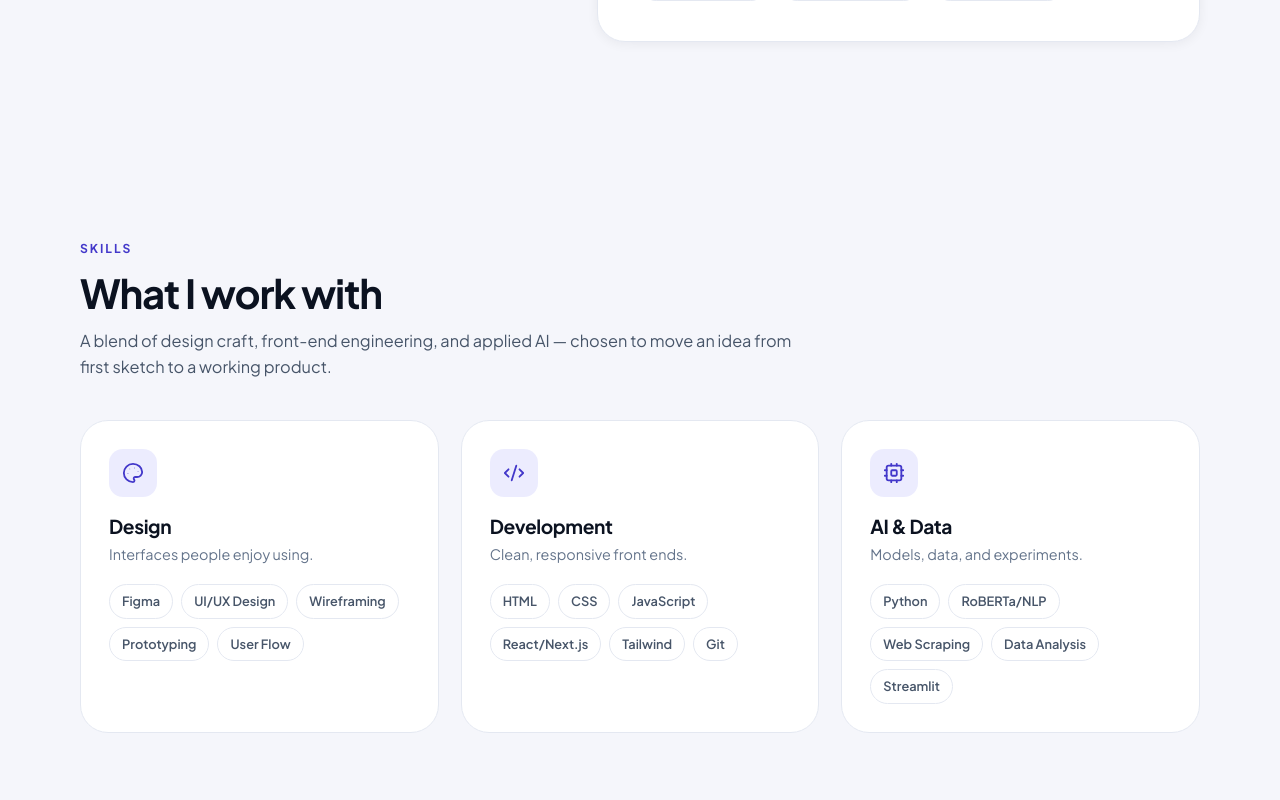
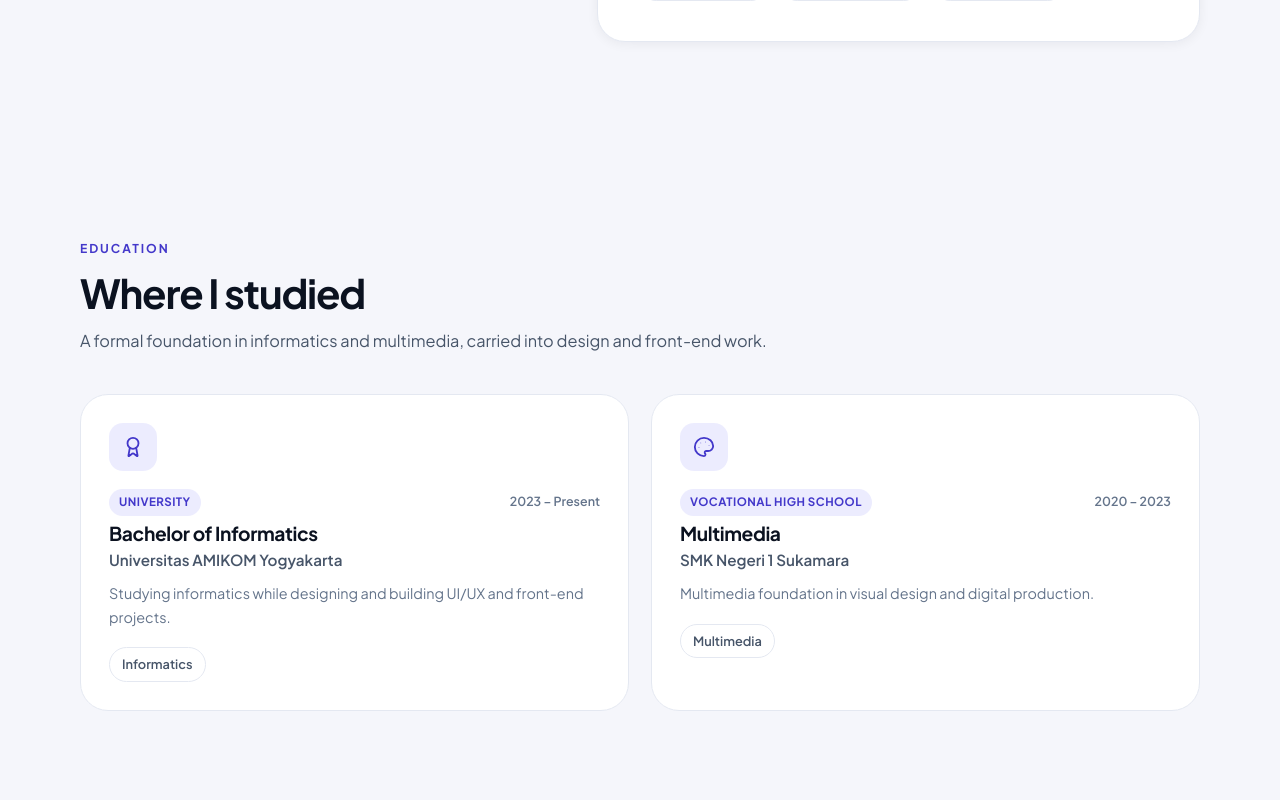
Before and after one commit to putrisadiyah19/portfolio-putri, a Vue app: page / in a window 1280 px wide. Shown: the part 1300-2100 px from the top of the page. Built offline with nearby package versions, Linux system fonts and the light colour scheme; no server answers.

Commit message:
translate remaining text to English

```diff
--- a/src/App.vue
+++ b/src/App.vue
@@ -3,6 +3,7 @@ import { onBeforeUnmount, onMounted, ref } from 'vue'
 import NavBar from './components/NavBar.vue'
 import HeroSection from './components/HeroSection.vue'
 import AboutSection from './components/AboutSection.vue'
+import EducationSection from './components/EducationSection.vue'
 import SkillsSection from './components/SkillsSection.vue'
 import ProjectsSection from './components/ProjectsSection.vue'
 import ExperienceSection from './components/ExperienceSection.vue'
@@ -48,6 +49,7 @@ onBeforeUnmount(() => {
     <main>
       <HeroSection />
       <AboutSection />
+      <EducationSection />
       <SkillsSection />
       <ProjectsSection />
       <ExperienceSection />
--- /dev/null
+++ b/src/components/EducationSection.vue
@@ -0,0 +1,177 @@
+<script setup>
+import AppIcon from './AppIcon.vue'
+
+const education = [
+  {
+    icon: 'award',
+    type: 'University',
+    title: 'Bachelor of Informatics',
+    org: 'Universitas AMIKOM Yogyakarta',
+    period: '2023 – Present',
+    blurb: 'Studying informatics while designing and building UI/UX and front-end projects.',
+    tags: ['Informatics'],
+  },
+  {
+    icon: 'palette',
+    type: 'Vocational high school',
+    title: 'Multimedia',
+    org: 'SMK Negeri 1 Sukamara',
+    period: '2020 – 2023',
+    blurb: 'Multimedia foundation in visual design and digital production.',
+    tags: ['Multimedia'],
+  },
+]
+</script>
+
+<template>
+  <section id="education" class="section">
+    <div class="container">
+      <div v-reveal class="section-head">
+        <span class="kicker">Education</span>
+        <h2 class="section-title">Where I studied</h2>
+        <p class="section-sub">
+          A formal foundation in informatics and multimedia, carried into design and front-end work.
+        </p>
+      </div>
+
+      <div class="edu__grid">
+        <article
+          v-for="(item, index) in education"
+          :key="item.title"
+          v-reveal="{ delay: index * 90 }"
+          class="edu-card"
+        >
+          <span class="edu-card__icon">
+            <AppIcon :name="item.icon" :size="22" />
+          </span>
+
+          <div class="edu-card__meta">
+            <span class="edu-card__type">{{ item.type }}</span>
+            <span class="edu-card__period">{{ item.period }}</span>
+          </div>
+
+          <h3>{{ item.title }}</h3>
+          <p class="edu-card__org">{{ item.org }}</p>
+          <p class="edu-card__blurb">{{ item.blurb }}</p>
+
+          <ul class="edu-card__tags">
+            <li v-for="tag in item.tags" :key="tag">{{ tag }}</li>
+          </ul>
+        </article>
+      </div>
+    </div>
+  </section>
+</template>
+
+<style scoped>
+.edu__grid {
+  display: grid;
+  grid-template-columns: repeat(2, 1fr);
+  gap: 22px;
+}
+
+.edu-card {
+  position: relative;
+  padding: 28px;
+  overflow: hidden;
+  border: 1px solid var(--border);
+  border-radius: var(--radius-xl);
+  background: var(--bg-elev);
+  transition: transform 0.35s ease, box-shadow 0.35s ease, border-color 0.35s ease;
+}
+
+.edu-card::before {
+  content: '';
+  position: absolute;
+  inset: -60% -30% auto -30%;
+  height: 70%;
+  background: radial-gradient(ellipse at center, var(--accent-soft), transparent 70%);
+  opacity: 0;
+  pointer-events: none;
+  transition: opacity 0.35s ease;
+}
+
+.edu-card:hover {
+  transform: translateY(-6px);
+  border-color: var(--accent);
+  box-shadow: 0 22px 52px var(--glow);
+}
+
+.edu-card:hover::before {
+  opacity: 1;
+}
+
+.edu-card__icon {
+  display: grid;
+  place-items: center;
+  width: 48px;
+  height: 48px;
+  margin-bottom: 18px;
+  border-radius: 14px;
+  background: var(--accent-soft);
+  color: var(--accent-text);
+}
+
+.edu-card__meta {
+  display: flex;
+  align-items: center;
+  justify-content: space-between;
+  gap: 12px;
+  margin-bottom: 6px;
+  color: var(--text-3);
+  font-size: 0.78rem;
+  font-weight: 600;
+}
+
+.edu-card__type {
+  padding: 4px 10px;
+  border-radius: 999px;
+  background: var(--accent-soft);
+  color: var(--accent-text);
+  font-size: 0.72rem;
+  font-weight: 700;
+  letter-spacing: 0.04em;
+  text-transform: uppercase;
+}
+
+.edu-card h3 {
+  margin-bottom: 4px;
+  font-size: 1.2rem;
+}
+
+.edu-card__org {
+  color: var(--text-2);
+  font-size: 0.95rem;
+  font-weight: 600;
+}
+
+.edu-card__blurb {
+  margin-top: 10px;
+  color: var(--text-3);
+  font-size: 0.9rem;
+  line-height: 1.65;
+}
+
+.edu-card__tags {
+  display: flex;
+  flex-wrap: wrap;
+  gap: 8px;
+  margin-top: 18px;
+}
+
+.edu-card__tags li {
+  padding: 6px 12px;
+  border: 1px solid var(--border);
+  border-radius: 999px;
+  background: var(--surface);
+  color: var(--text-2);
+  font-size: 0.8rem;
+  font-weight: 600;
+}
+
+@media (max-width: 720px) {
+  .edu__grid {
+    grid-template-columns: 1fr;
+  }
+}
+</style>
```
